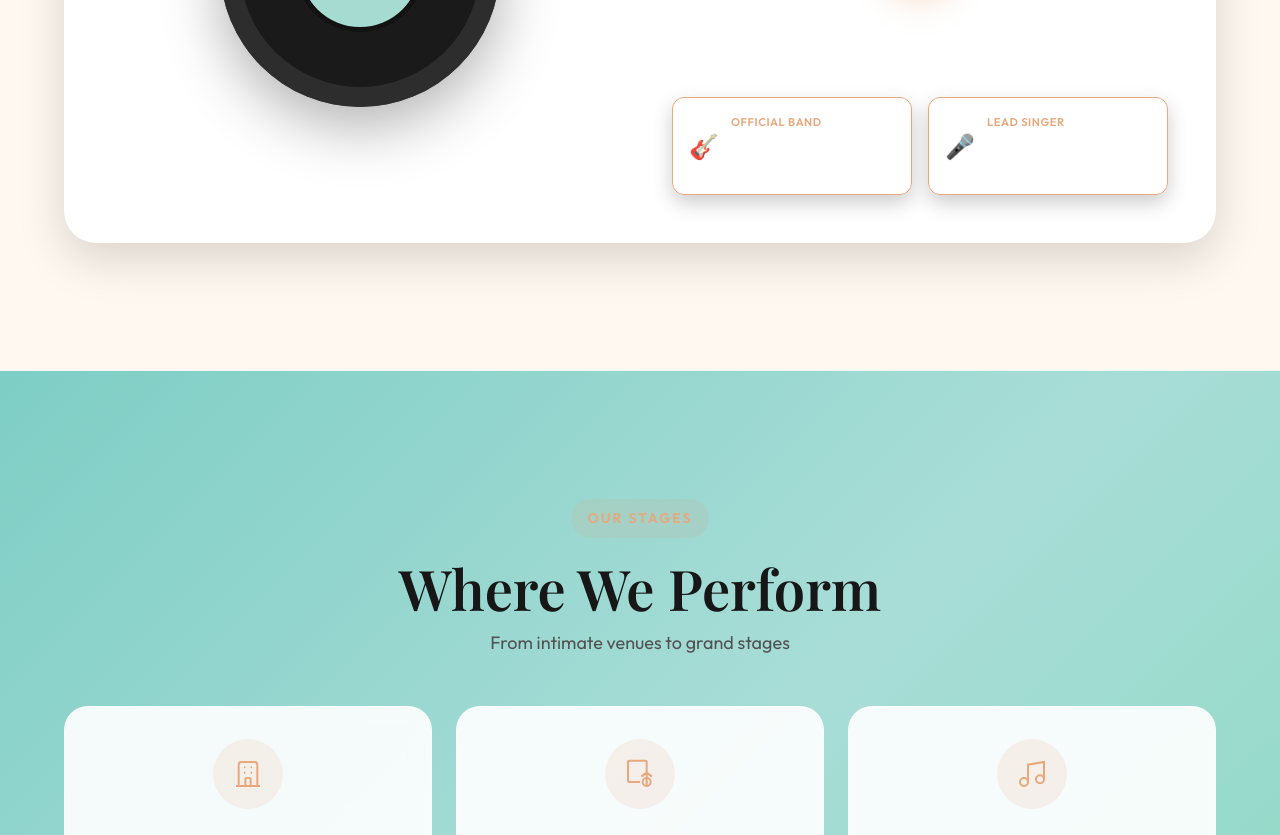
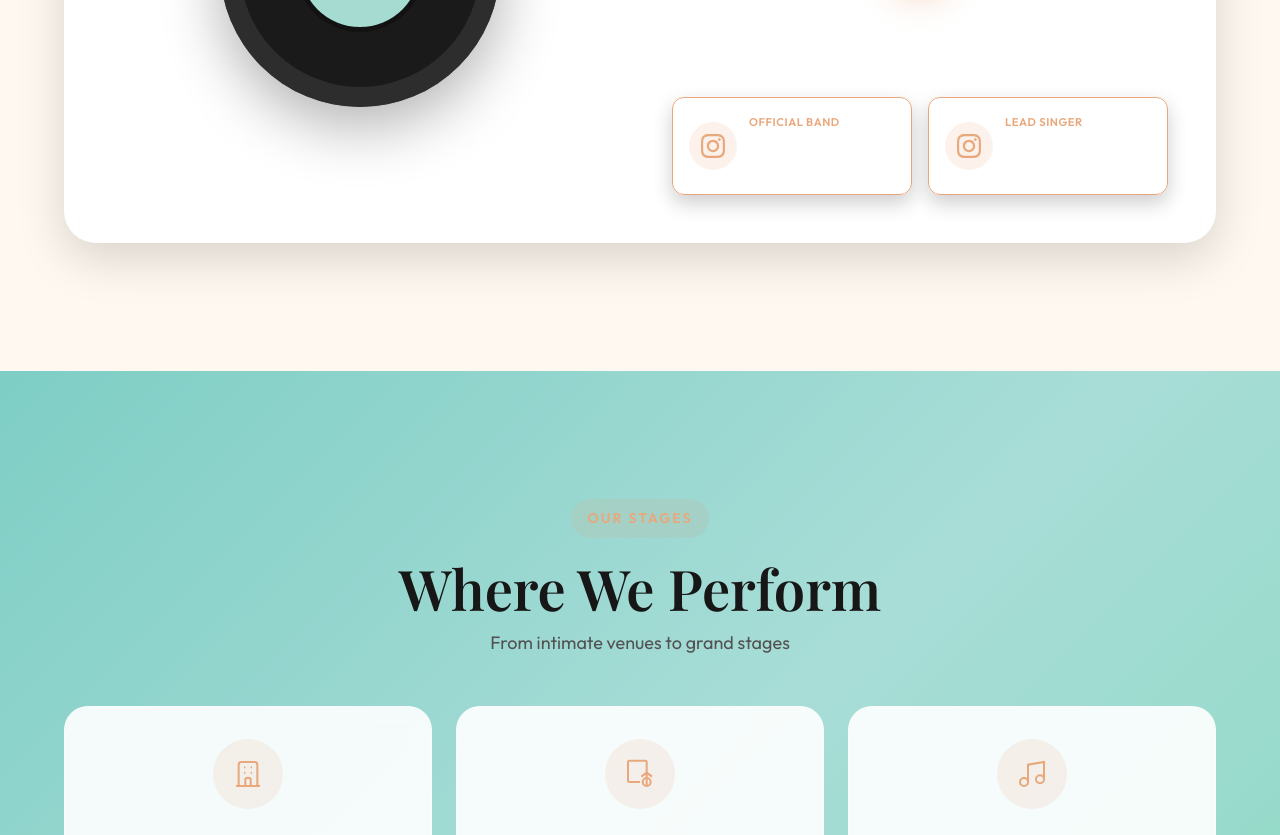
Before and after one commit to KoushikSagarr/aroha-music, a React (Vite) app: page / in a window 1280 px wide. Shown: the part 4020-4855 px from the top of the page. Built offline with nearby package versions, Linux system fonts and the light colour scheme; no server answers; the database is empty.

Commit message:
Added Instagram icons and 'Listen more at' label to Music section

```diff
--- a/src/components/Music.jsx
+++ b/src/components/Music.jsx
@@ -136,7 +136,7 @@
                         </div>
 
                         <div className="social-profiles">
-                            <p className="social-cta">Listen & Connect</p>
+                            <p className="social-cta">Listen more at</p>
                             <div className="profiles-grid">
                                 <a
                                     href="https://www.instagram.com/aroha_music_/"
@@ -144,7 +144,11 @@
                                     rel="noopener noreferrer"
                                     className="profile-card"
                                 >
-                                    <div className="profile-icon">🎸</div>
+                                    <div className="profile-icon">
+                                        <svg viewBox="0 0 24 24" fill="currentColor" className="insta-icon">
+                                            <path d="M12 2.163c3.204 0 3.584.012 4.85.07 3.252.148 4.771 1.691 4.919 4.919.058 1.265.069 1.645.069 4.849 0 3.205-.012 3.584-.069 4.849-.149 3.225-1.664 4.771-4.919 4.919-1.266.058-1.644.07-4.85.07-3.204 0-3.584-.012-4.849-.07-3.26-.149-4.771-1.699-4.919-4.92-.058-1.265-.07-1.644-.07-4.849 0-3.204.013-3.583.07-4.849.149-3.227 1.664-4.771 4.919-4.919 1.266-.057 1.645-.069 4.849-.069zm0-2.163c-3.259 0-3.667.014-4.947.072-4.358.2-6.78 2.618-6.98 6.98-.059 1.281-.073 1.689-.073 4.948 0 3.259.014 3.668.072 4.948.2 4.358 2.618 6.78 6.98 6.98 1.281.058 1.689.072 4.948.072 3.259 0 3.668-.014 4.948-.072 4.354-.2 6.782-2.618 6.979-6.98.059-1.28.073-1.689.073-4.948 0-3.259-.014-3.667-.072-4.947-.196-4.354-2.617-6.78-6.979-6.98-1.281-.059-1.69-.073-4.949-.073zm0 5.838c-3.403 0-6.162 2.759-6.162 6.162s2.759 6.163 6.162 6.163 6.162-2.759 6.162-6.163c0-3.403-2.759-6.162-6.162-6.162zm0 10.162c-2.209 0-4-1.79-4-4 0-2.209 1.791-4 4-4s4 1.791 4 4c0 2.21-1.791 4-4 4zm6.406-11.845c-.796 0-1.441.645-1.441 1.44s.645 1.44 1.441 1.44c.795 0 1.439-.645 1.439-1.44s-.644-1.44-1.439-1.44z" />
+                                        </svg>
+                                    </div>
                                     <div className="profile-info">
                                         <span className="profile-role">Official Band</span>
                                         <span className="profile-name">AROHA Music</span>
@@ -157,7 +161,11 @@
                                     rel="noopener noreferrer"
                                     className="profile-card"
                                 >
-                                    <div className="profile-icon">🎤</div>
+                                    <div className="profile-icon">
+                                        <svg viewBox="0 0 24 24" fill="currentColor" className="insta-icon">
+                                            <path d="M12 2.163c3.204 0 3.584.012 4.85.07 3.252.148 4.771 1.691 4.919 4.919.058 1.265.069 1.645.069 4.849 0 3.205-.012 3.584-.069 4.849-.149 3.225-1.664 4.771-4.919 4.919-1.266.058-1.644.07-4.85.07-3.204 0-3.584-.012-4.849-.07-3.26-.149-4.771-1.699-4.919-4.92-.058-1.265-.07-1.644-.07-4.849 0-3.204.013-3.583.07-4.849.149-3.227 1.664-4.771 4.919-4.919 1.266-.057 1.645-.069 4.849-.069zm0-2.163c-3.259 0-3.667.014-4.947.072-4.358.2-6.78 2.618-6.98 6.98-.059 1.281-.073 1.689-.073 4.948 0 3.259.014 3.668.072 4.948.2 4.358 2.618 6.78 6.98 6.98 1.281.058 1.689.072 4.948.072 3.259 0 3.668-.014 4.948-.072 4.354-.2 6.782-2.618 6.979-6.98.059-1.28.073-1.689.073-4.948 0-3.259-.014-3.667-.072-4.947-.196-4.354-2.617-6.78-6.979-6.98-1.281-.059-1.69-.073-4.949-.073zm0 5.838c-3.403 0-6.162 2.759-6.162 6.162s2.759 6.163 6.162 6.163 6.162-2.759 6.162-6.163c0-3.403-2.759-6.162-6.162-6.162zm0 10.162c-2.209 0-4-1.79-4-4 0-2.209 1.791-4 4-4s4 1.791 4 4c0 2.21-1.791 4-4 4zm6.406-11.845c-.796 0-1.441.645-1.441 1.44s.645 1.44 1.441 1.44c.795 0 1.439-.645 1.439-1.44s-.644-1.44-1.439-1.44z" />
+                                        </svg>
+                                    </div>
                                     <div className="profile-info">
                                         <span className="profile-role">Lead Singer</span>
                                         <span className="profile-name">Mihira Ramana</span>
--- a/src/index.css
+++ b/src/index.css
@@ -1084,7 +1084,21 @@
 }
 
 .profile-icon {
-  font-size: 1.5rem;
+  display: flex;
+  align-items: center;
+  justify-content: center;
+  width: 48px;
+  height: 48px;
+  background: rgba(232, 168, 124, 0.15);
+  /* Coral tint */
+  border-radius: 50%;
+  flex-shrink: 0;
+}
+
+.insta-icon {
+  width: 24px;
+  height: 24px;
+  color: var(--coral);
 }
 
 .profile-info {
```
